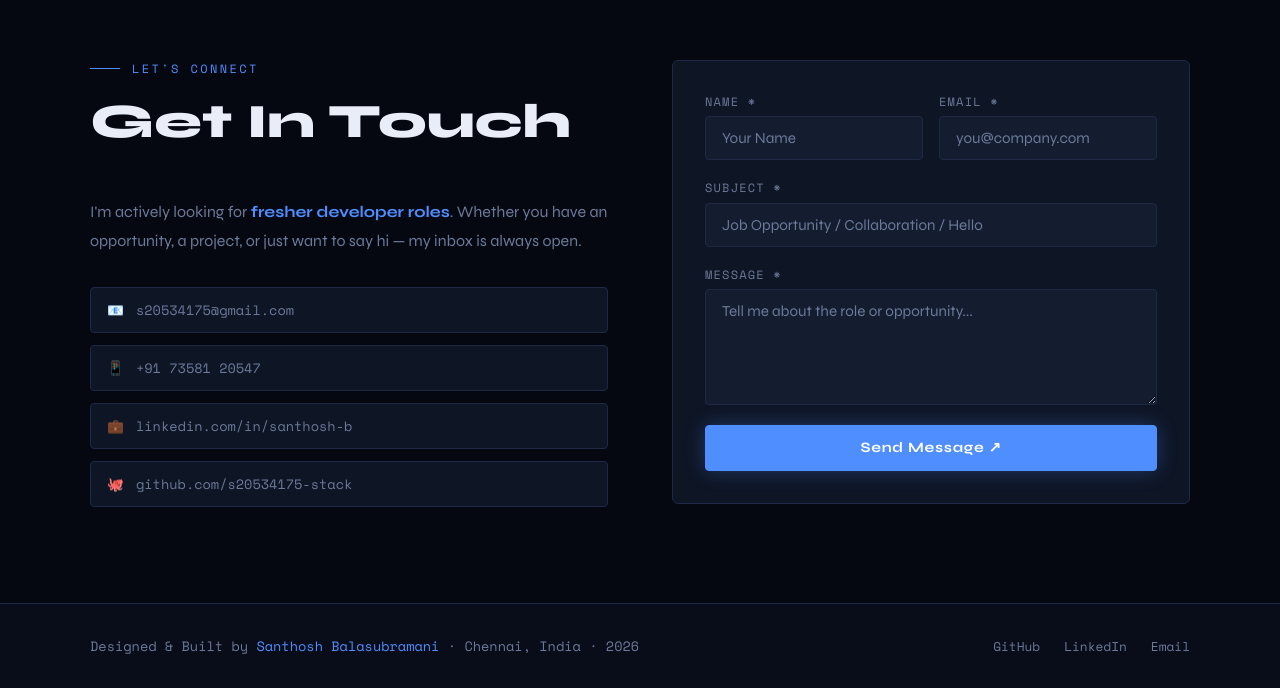
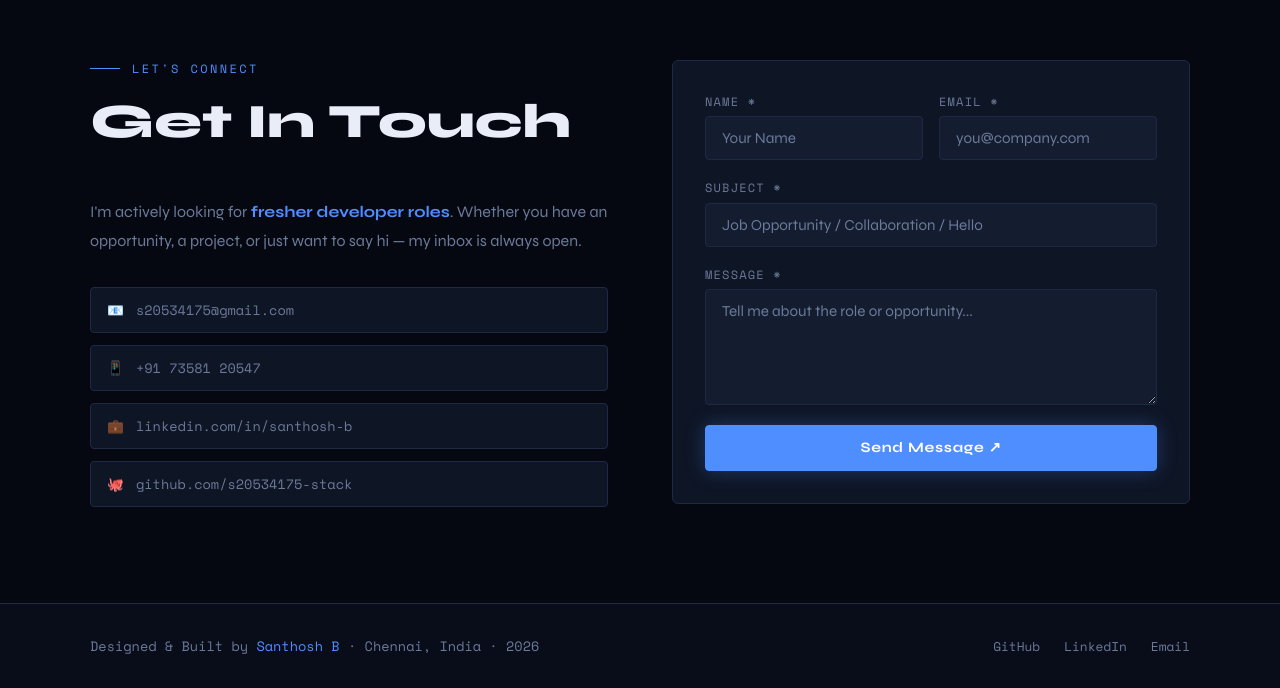
Before and after one commit to s20534175-stack/portfolio-frontend, a React (Vite) app: page / in a window 1280 px wide. Shown: the part 5213-5901 px from the top of the page. Built offline with nearby package versions, Linux system fonts and the light colour scheme.

Commit message:
Shorten name in footer component

```diff
--- a/src/components/Footer.jsx
+++ b/src/components/Footer.jsx
@@ -6,7 +6,7 @@ export default function Footer() {
       <div className={styles.inner}>
         <p>
           Designed & Built by{' '}
-          <span className={styles.name}>Santhosh Balasubramani</span>
+          <span className={styles.name}>Santhosh B</span>
           {' '}· Chennai, India · 2026
         </p>
         <div className={styles.links}>
```
